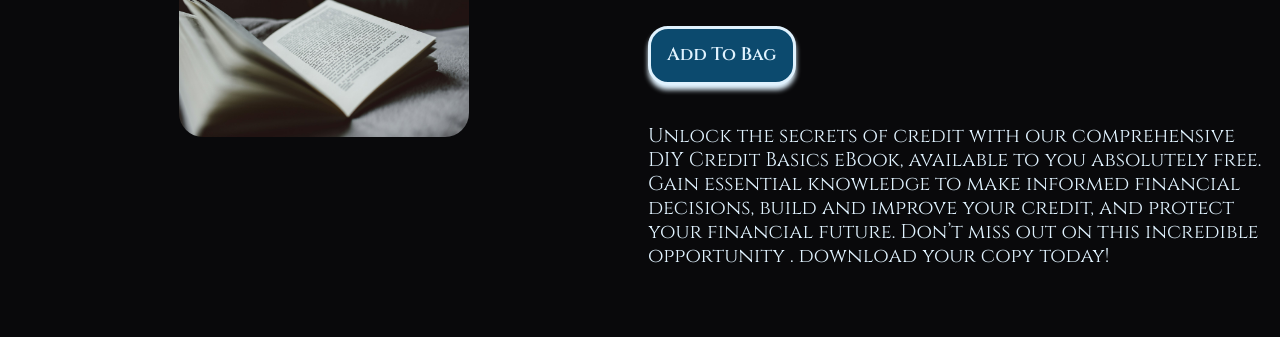
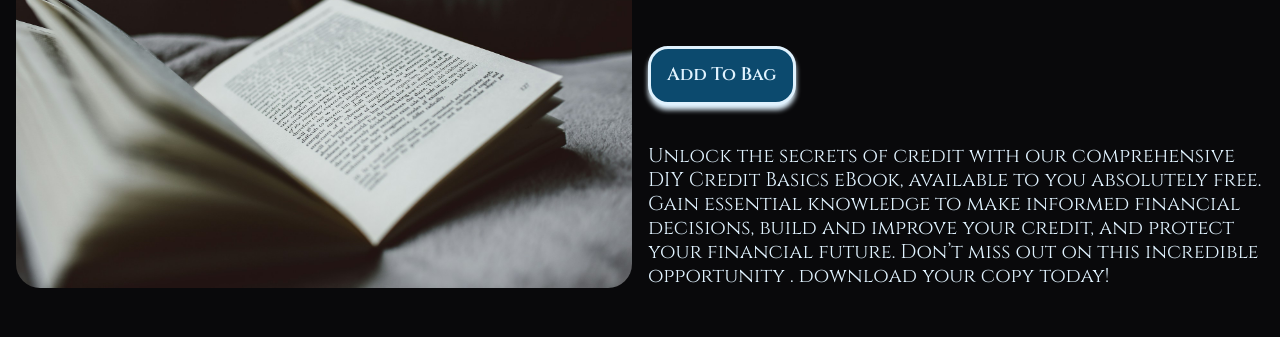
Before and after one commit to acin1023/Realty, a plain HTML site: page shop.html in a window 1280 px wide. Shown: the part 278-615 px from the top of the page. Drawn offline with nearby package versions, Linux system fonts and the light colour scheme; a script that the page names is missing.

Commit message:
shop img resize

```diff
--- a/styles/shop.css
+++ b/styles/shop.css
@@ -44,9 +44,6 @@
     grid-column-end: 3;
     margin-top: 1rem;
     margin-bottom: 3rem;
-    max-width: 100%;
-    height: auto;
-
 }
 
 .book-details {
@@ -91,8 +88,8 @@
     }
 
     .book-img {
-        max-width: 50%;
-        height: 55%;
+        max-width: 100%;
+        height: auto;
         margin-top: 1rem;
 
 
```
